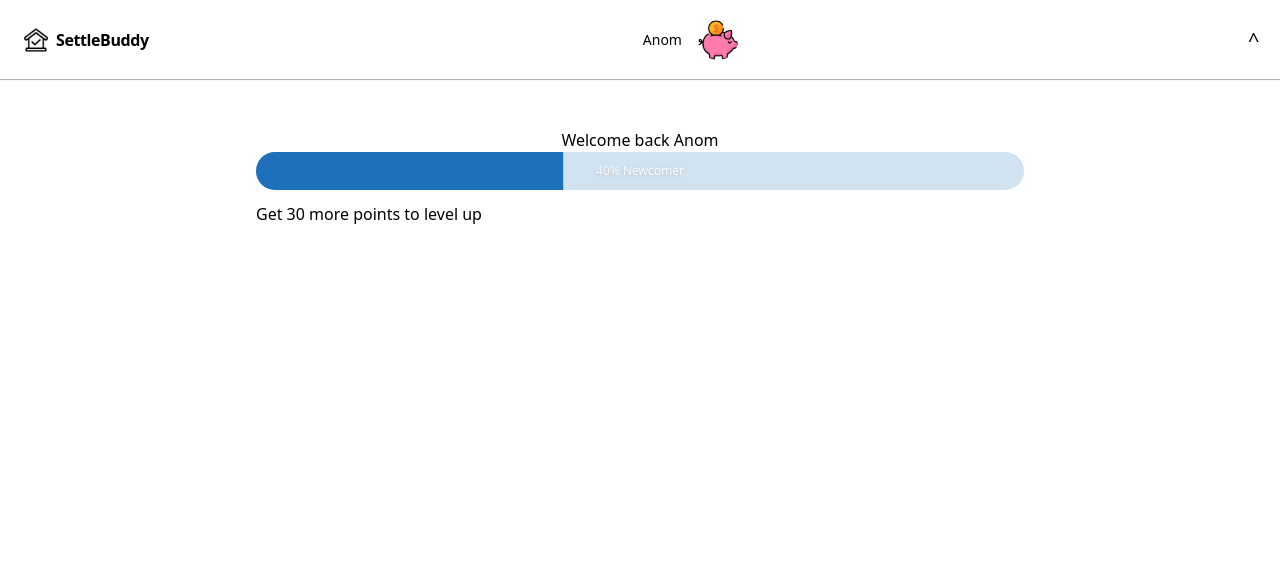
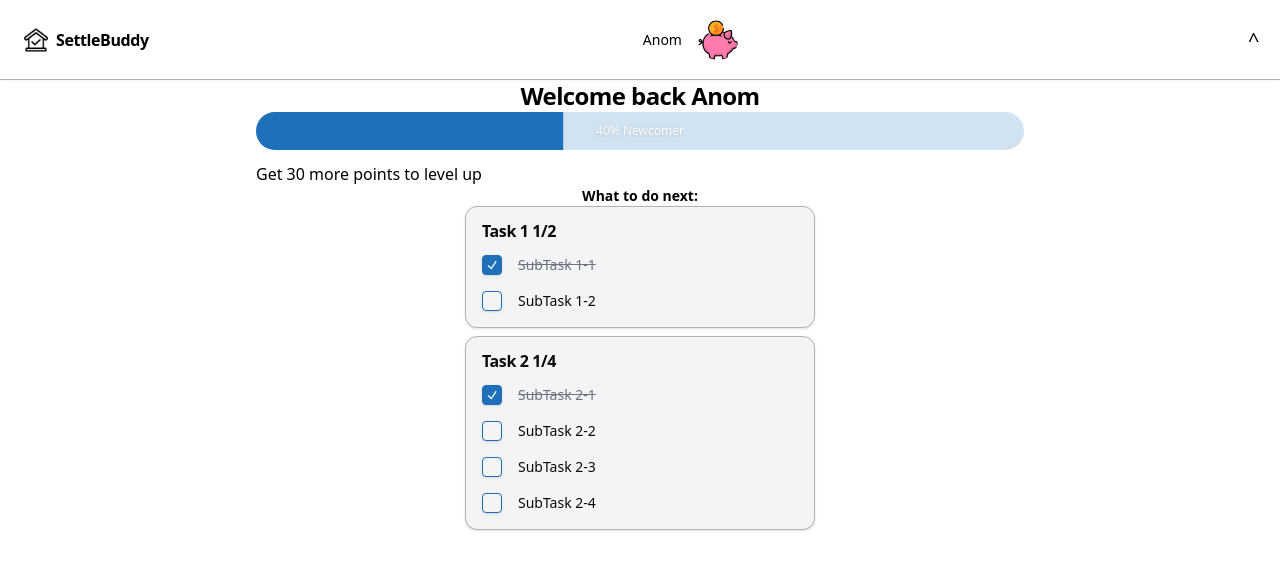
Before and after one commit to PDochev/hackathonparty, a React (Vite) app: page / in a window 1280 px wide. Shown: the top 570 px of the page. Built offline with nearby package versions, Linux system fonts and the light colour scheme.

Commit message:
feat: Add TaskCard

```diff
--- /dev/null
+++ b/src/components/business/TaskCard/index.tsx
@@ -0,0 +1,60 @@
+import { Task } from "@/types";
+import { Card, CardContent, CardHeader, CardTitle } from "@/components/ui/card";
+import { TodoItem } from "@/components/ui/TodoItem";
+
+interface Props {
+  completed: boolean;
+  tasks?: Task[];
+}
+export function TaskCard({ completed, tasks = [] }: Props) {
+  return (
+    <div>
+      <div className="text-sm font-semibold text-center">What to do next:</div>
+      {completed ? (
+        <>
+          <Card className="w-[350px] bg-gray-100">
+            <CardHeader>
+              <CardTitle>You're all caught up!</CardTitle>
+            </CardHeader>
+            <CardContent>
+              {/* TODO: Insert an image */}
+              <span className="leading-7 w-fit">Nothing to do here</span>
+            </CardContent>
+          </Card>
+          <Card className="w-[350px] bg-gray-100">
+            <CardHeader>
+              <CardTitle>Upcoming Tasks</CardTitle>
+            </CardHeader>
+            <CardContent>
+              {tasks.length > 0 && <div>{/** TODO: Implement this */}</div>}
+            </CardContent>
+          </Card>
+        </>
+      ) : (
+        <div className="flex flex-col items-center gap-2">
+          {tasks.map(({ id, title, subtasks }) => (
+            <Card className="w-[350px] bg-gray-100" key={id}>
+              <CardHeader className="p-4 pb-0">
+                <CardTitle>
+                  {title}{" "}
+                  {subtasks.filter(({ isCompleted }) => isCompleted).length}/
+                  {subtasks.length}
+                </CardTitle>
+              </CardHeader>
+              <CardContent className="p-2">
+                {subtasks.map(({ id, title, isCompleted }) => (
+                  <TodoItem
+                    key={id}
+                    id={id}
+                    title={title}
+                    completed={isCompleted}
+                  />
+                ))}
+              </CardContent>
+            </Card>
+          ))}
+        </div>
+      )}
+    </div>
+  );
+}
--- a/src/components/ui/TodoItem.tsx
+++ b/src/components/ui/TodoItem.tsx
@@ -10,7 +10,7 @@ interface Props {
 
 export function TodoItem({ title, completed, id, onToggle }: Props) {
   return (
-    <div className="flex items-center space-x-4 p-4">
+    <div className="flex items-center space-x-4 p-2">
       <Checkbox
         checked={completed}
         onCheckedChange={() => onToggle?.(id)}
--- a/src/pages/Home.tsx
+++ b/src/pages/Home.tsx
@@ -1,5 +1,7 @@
 import { ExpProgress } from "@/components/business/ExpProgress";
+import { TaskCard } from "@/components/business/TaskCard";
 import { Layout } from "@/components/Layout";
+import { Typography } from "@/components/ui/Typography";
 import { useUserStore } from "@/store";
 
 export default function Home() {
@@ -13,13 +15,36 @@ export default function Home() {
     <Layout>
       <main>
         <div className="flex flex-col items-center justify-center mx-auto">
-          <div className="mt-12">Welcome back {userName}</div>
+          <Typography.H3>Welcome back {userName}</Typography.H3>
           <ExpProgress
             value={progressValue}
             userTitle={userTitle}
             leftPoints={leftPoints}
           />
         </div>
+        <TaskCard
+          completed={false}
+          tasks={[
+            {
+              id: "1",
+              title: "Task 1",
+              subtasks: [
+                { id: "1-1", title: "SubTask 1-1", isCompleted: true },
+                { id: "1-2", title: "SubTask 1-2", isCompleted: false },
+              ],
+            },
+            {
+              id: "2",
+              title: "Task 2",
+              subtasks: [
+                { id: "2-1", title: "SubTask 2-1", isCompleted: true },
+                { id: "2-2", title: "SubTask 2-2", isCompleted: false },
+                { id: "2-3", title: "SubTask 2-3", isCompleted: false },
+                { id: "2-4", title: "SubTask 2-4", isCompleted: false },
+              ],
+            },
+          ]}
+        />
       </main>
     </Layout>
   );
```
